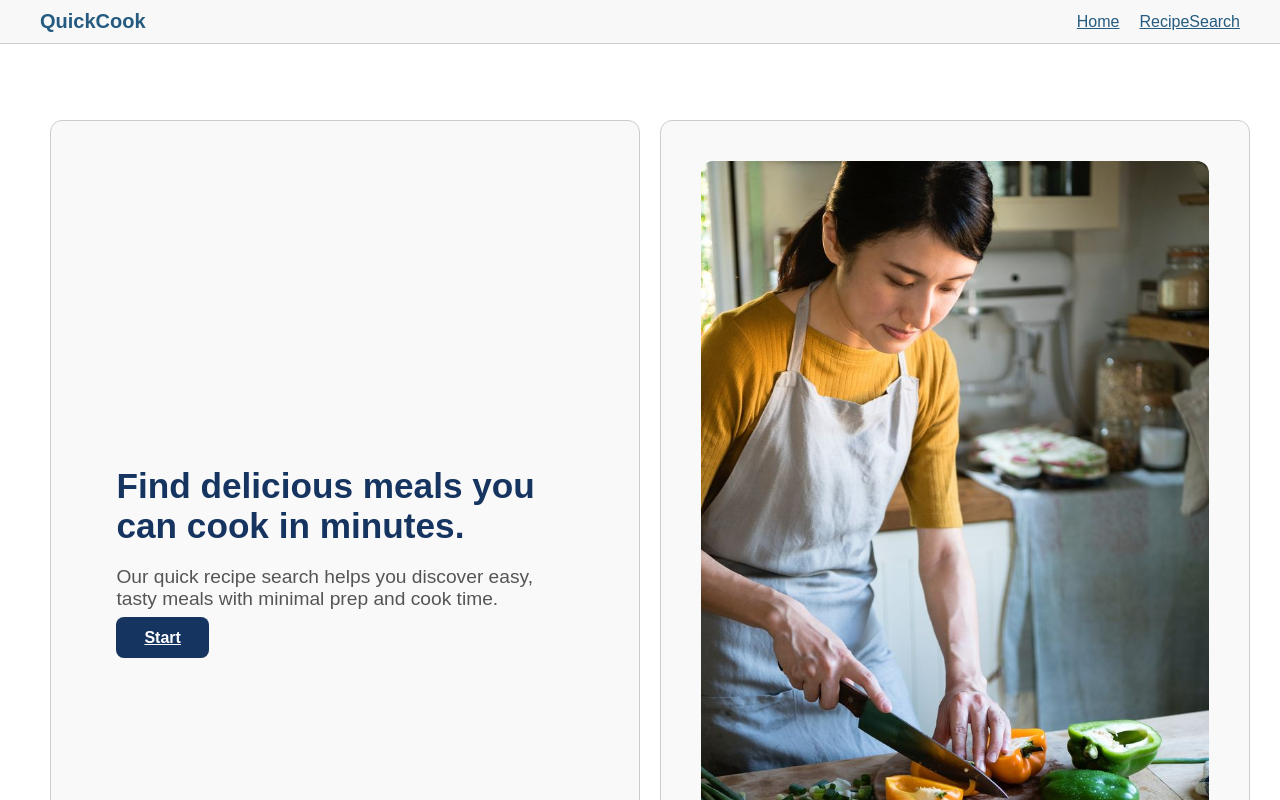
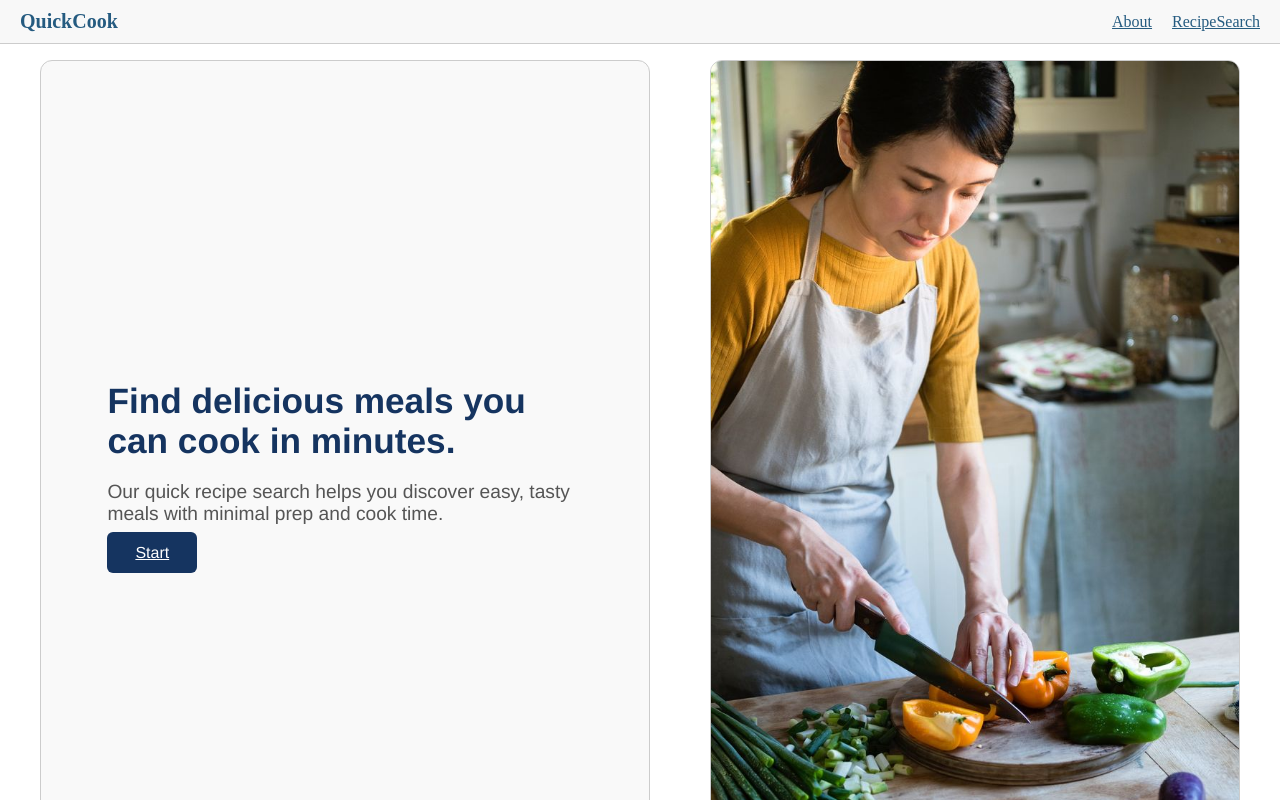
Before and after one commit to luciayin9944/Recipe_Search_App, a React (Vite) app: page / in a window 1280 px wide. Shown: the top 800 px of the page. Built offline with nearby package versions, Linux system fonts and the light colour scheme.

Commit message:
update styling

```diff
--- a/src/App.jsx
+++ b/src/App.jsx
@@ -1,11 +1,9 @@
-import { useState } from 'react'
 import { Routes, Route } from "react-router-dom"
 import NavBar from "./components/NavBar"
 import Home from './pages/Home'
 import RecipeSearch from './pages/RecipeSearch'
 import RecipePage from './pages/RecipePage'
 
-//import './App.css'
 
 function App() {
 
@@ -13,11 +11,11 @@ function App() {
   return (
     <>
       <NavBar />
-      <main style={{ paddingTop: "60px", paddingLeft: "20px" }}>
+      <main>
         <Routes>
           <Route path='/' element={<Home />} />
           <Route path='/recipes' element={<RecipeSearch />} />
-            <Route path='/recipe/:id' element={<RecipePage />} />
+          <Route path='/recipe/:id' element={<RecipePage />} />
         </Routes>
       </main>
     </>
--- a/src/components/NavBar.css
+++ /dev/null
@@ -1,39 +0,0 @@
-.navbar {
-  position: fixed;
-  top: 0;
-  left: 0;
-  width: 100%;
-  background-color: #f8f8f8;
-  border-bottom: 1px solid #ccc;
-  padding: 10px 0;
-  z-index: 999;
-}
-
-.navbar-content {
-  max-width: 1200px;
-  margin: 0 auto;
-  padding: 0 20px;
-  display: flex;
-  align-items: center;
-  gap: 20px;
-}
-
-.logo {
-  font-size: 20px;
-  font-weight: bold;
-  color: #255b80;
-  margin-right: auto;
-}
-
-.nav-button {
-  background-color: transparent;
-  border: none;
-  font-size: 16px;
-  cursor: pointer;
-  text-decoration: underline;
-  color: #255b80;
-}
-
-.nav-button:hover {
-  color: #8b8c8d;
-}
--- a/src/components/Navbar.jsx
+++ b/src/components/Navbar.jsx
@@ -1,16 +1,72 @@
-import "./NavBar.css";
+
 import { Link } from "react-router-dom";
+import styled from "styled-components";
+
 
 function NavBar() {
   return (
-    <nav className="navbar">
-      <div className="navbar-content">
-        <div className="logo">QuickCook</div>
-        <Link to="/" className="nav-button">Home</Link>
-        <Link to="/recipes" className="nav-button">RecipeSearch</Link>
-      </div>
-    </nav>
+    <Navbar>
+      <NavbarContent>
+        <Logo>QuickCook</Logo>
+        <NavButtons>
+          <NavLink to="/">About</NavLink>
+          <NavLink to="/recipes">RecipeSearch</NavLink>
+        </NavButtons>
+      </NavbarContent>
+    </Navbar>
   );
 }
 
 export default NavBar;
+
+// styled-components
+const Navbar = styled.nav`
+  position: fixed;
+  top: 0;
+  left: 0;
+  width: 100%;
+  background-color: #f8f8f8;
+  border-bottom: 1px solid #ccc;
+  padding: 10px 0;
+  z-index: 999;
+`;
+
+
+
+const NavbarContent = styled.div`
+  max-width: 1200px;
+  padding: 0 20px;
+  display: flex;
+  align-items: center;
+  justify-content: space-between;
+`;
+
+const NavButtons = styled.div`
+  display: flex;
+  gap: 20px;
+  position: absolute;
+  right: 20px;
+`;
+
+
+const Logo = styled.div`
+  font-family: "Permanent Marker", cursive;
+  font-size: 20px;
+  font-weight: bold;
+  color: #255b80;
+  margin-right: auto;
+  left: 40px;
+`;
+
+const NavLink = styled(Link)`
+  background-color: transparent;
+  border: none;
+  font-size: 16px;
+  cursor: pointer;
+  text-decoration: underline;
+  color: #255b80;
+
+  &:hover {
+    color: #8b8c8d;
+  }
+`;
--- a/src/components/RecipeCard.jsx
+++ b/src/components/RecipeCard.jsx
@@ -1,40 +1,59 @@
 import { useNavigate } from "react-router-dom";
+import styled from "styled-components";
 
 function RecipeCard({ recipe }) {
-    const navigate = useNavigate();
+  const navigate = useNavigate();
 
-    const score = recipe.user_ratings?.score
+  const score = recipe.user_ratings?.score
     ? (recipe.user_ratings.score * 100).toFixed(0) + "%"
     : "N/A";
 
-    return (
-        <div onClick={() => navigate(`/recipe/${recipe.id}`)}
-            style={{
-                width: "250px",
-                height: "400px",
-                border: "1px solid #ccc",
-                padding: "10px",
-                borderRadius: "8px",
-                margin: "10px",
-                cursor: "pointer",
-            }}
-        >
-
-            <img
-                src={recipe.thumbnail_url}
-                alt={recipe.name}
-                style={{
-                    width: "100%",
-                    height: "250px",
-                    objectFit: "cover",
-                    borderRadius: "6px",
-                }}
-            />
-            <h4>{recipe.name}</h4>
-            <p>Total Time: {recipe.total_time_minutes} min</p>
-            <p style={{ color: "#888", fontSize: "14px" }}>Rating: {score}</p>
-        </div>
-    );
+  return (
+    <Card onClick={() => navigate(`/recipe/${recipe.id}`)}>
+      <Thumbnail src={recipe.thumbnail_url} alt={recipe.name} />
+      <Title>{recipe.name}</Title>
+      <Meta>Total Time: {recipe.total_time_minutes} min</Meta>
+      <Rating>Rating: {score}</Rating>
+    </Card>
+  );
 }
 
 export default RecipeCard;
+
+// Styled Components
+
+const Card = styled.div`
+  width: 250px;
+  height: 400px;
+  border: 1px solid #ccc;
+  padding: 10px;
+  border-radius: 8px;
+  margin: 10px;
+  cursor: pointer;
+  transition: transform 0.2s;
+
+  &:hover {
+    transform: scale(1.02);
+  }
+`;
+
+const Thumbnail = styled.img`
+  width: 100%;
+  height: 250px;
+  object-fit: cover;
+  border-radius: 6px;
+`;
+
+const Title = styled.h4`
+  margin: 12px 0 8px;
+  font-size: 18px;
+`;
+
+const Meta = styled.p`
+  font-size: 14px;
+`;
+
+const Rating = styled.p`
+  color: #888;
+  font-size: 14px;
+`;
--- a/src/components/RecommendationSlider.jsx
+++ b/src/components/RecommendationSlider.jsx
@@ -59,7 +59,7 @@ function RecommendationSlider() {
 
     return (
         <SliderWrapper>
-            <Title>🔥 Today's Top Recipe</Title>
+            <Title>Today's Top Recipe</Title>
             {recipes.length > 0 && (
                 <CardContainer>
                     <SliderCard recipe={recipes[currIndex]} />
@@ -113,9 +113,13 @@ const SliderWrapper = styled.div`
 const Title = styled.h2`
   display: flex;
   font-size: 2rem;
-  margin-bottom: 1.5rem;
+  margin-bottom: 0.8rem;
   text-align: center;
+  color:rgb(21, 52, 96);
 `;
+
+
+
 
 const CardContainer = styled.div`
   position: relative;
--- a/src/index.css
+++ b/src/index.css
@@ -1,6 +1,8 @@
-body {
+
+
+
+html, body, #root {
+  height: 100%;
   margin: 0;
   padding: 0;
-  font-family: sans-serif;
-  /* background-color: rgb(21, 52, 96); */
 }
--- a/src/pages/Home.jsx
+++ b/src/pages/Home.jsx
@@ -5,7 +5,7 @@ import { Link } from "react-router-dom";
 
 function Home() {
   return (
-    <PageWrapper>
+    <PageContainer>
       <Section>
         {/* left side*/}
         <CardContainer>
@@ -19,18 +19,19 @@ function Home() {
         </CardContainer>
 
         {/* Right side */}
-        <CardContainer>
+        <CardContainer $noPadding>
           <Image src="/about.jpg" alt="Quick recipe" />
         </CardContainer>
       </Section>
-    </PageWrapper>
+    </PageContainer>
   );
 }
 
-const PageWrapper = styled.div`
+const PageContainer= styled.div`
   display: flex;
   justify-content: center;
   padding: 60px 20px;
+  font-family: 'Helvetica Neue', sans-serif;
 `;
 
 const Section = styled.section`
@@ -38,7 +39,7 @@ const Section = styled.section`
   width: 100%;
   max-width: 1200px;
   align-items: stretch;
-  gap: 20px;
+  gap: 60px;
 
   @media (max-width: 768px) {
     flex-direction: column;
@@ -54,22 +55,10 @@ const CardContainer = styled.div`
   align-items: center;
   justify-content: center;
 
-  padding: ${(props) => (props.noPadding ? "0" : "40px")};
+  padding: ${(props) => (props.$noPadding ? "0" : "40px")};
   overflow: hidden;
 `;
 
-// const CardContainer = styled.div`
-//   flex: 1;
-//   border: 0.5px solid #ccc;
-//   border-radius: 12px;
-//   background-color: #f9f9f9;
-//   display: flex;
-//   align-items: center;
-//   justify-content: center;
-
-//   padding: ${(props) => (props.noPadding ? "0" : "40px")};
-//   overflow: hidden;
-// `;
 
 const TextBox = styled.div`
   max-width: 90%;
@@ -86,31 +75,33 @@ const Description = styled.p`
   color: #555;
 `;
 
+
 const StartButton = styled.button`
-  margin-top: 200px;
   padding: 12px 28px;
-  font-size: 1rem;
-  font-weight: bold;
+  border-radius: 6px;
+  background-color: rgb(21, 52, 96);
   color: white;
-  background-color:rgb(21, 52, 96);
   border: none;
-  border-radius: 8px;
   cursor: pointer;
-  transition: background-color 0.3s ease;
 
   &:hover {
-    background-color:rgb(73, 86, 94);
+    background-color: rgb(73, 86, 94);
   }
 `;
 
+
+// const Image = styled.img`
+//   width: 100%;
+//   height: 100%;
+//   object-fit: cover;
+//   border-radius: 12px;
+// `;
 
 const Image = styled.img`
   width: 100%;
   height: 100%;
   object-fit: cover;
-  border-radius: 12px;
+  display: block;
 `;
 
-
-
 export default Home;
--- a/src/pages/RecipePage.jsx
+++ b/src/pages/RecipePage.jsx
@@ -94,11 +94,10 @@ function RecipePage() {
 const PageContainer = styled.div`
   background-color: rgb(21, 52, 96);
   color: #d1d5db;
-  padding: 40px;
+  padding: 80px;
   min-height: 100vh;
   font-family: 'Helvetica Neue', sans-serif;
 `;
-
 
 
 const ContentSection = styled.div`
@@ -107,8 +106,6 @@ const ContentSection = styled.div`
   gap: 40px;
   align-items: flex-start;
 `;
-
-
 
 
 const IngredientWrapper = styled.div`
@@ -139,7 +136,6 @@ const InstructionsWrapper = styled.div`
 `;
 
 
-
 const LeftColumn = styled.div`
   flex: 1;
 `;
@@ -157,9 +153,9 @@ const RecipeImage = styled.img`
   max-height: 400px;
   border-radius: 0 0 100px 0;
   object-fit: cover;
+  margin-top: 40px;
   margin-bottom: 40px;
 `;
-
 
 
 const NutritionWrapper = styled.div`
@@ -176,11 +172,12 @@ const Heading = styled.h1`
   color: #ffffff;
 `;
 
-const SubHeading = styled.h4`
-  margin-top: 32px;
-  font-size: 18px;
+const SubHeading = styled.h3`
+  margin-top: 36px;
+  font-size: 28px;
   border-bottom: 1px solid #fff;
   padding-bottom: 4px;
+  color: #ffffff;
 `;
 
 const Meta = styled.div`
@@ -191,6 +188,7 @@ const MetaRow = styled.div`
   display: flex;
   gap: 24px;
   margin-bottom: 8px;
+  font-size: 20px;
 
   p {
     margin: 0;
@@ -204,7 +202,6 @@ const List = styled.ul`
 `;
 
 
-
 const ListItem = styled.li`
   margin-bottom: 8px;
   line-height: 1.6;
@@ -216,6 +213,8 @@ export default RecipePage;
 
 
 
+
+// White Background Style
 
 // const PageContainer = styled.div`
 //   background-color: rgb(250, 251, 252);
@@ -232,8 +231,6 @@ export default RecipePage;
 //   align-items: flex-start;
 // `;
 
-
-
 // const IngredientWrapper = styled.div`
 //   border: 0.5px solid #ccc;
 //   border-radius: 12px;
@@ -245,12 +242,9 @@ export default RecipePage;
 //   min-height: 60vh;
 // `;
 
-
-
 // const InstructionsSection = styled.div`
 //   margin-top: 40px;
 // `;
-
 
 // const InstructionsWrapper = styled.div`
 //   border: 0.5px solid #ccc;
@@ -323,7 +317,6 @@ export default RecipePage;
 //   padding: 0;
 //   margin-top: 12px;
 // `;
-
 
 
 // const ListItem = styled.li`
--- a/src/pages/RecipeSearch.jsx
+++ b/src/pages/RecipeSearch.jsx
@@ -47,10 +47,11 @@ function RecipeSearch() {
 
 
     return (
-        <>
+        <PageContainer>
             <RecommendationSlider />
-            <h2>Quick-Cook Recipes</h2>
 
+            <SearchSection>
+                <Title>QuickCook Recipes</Title>
                 <SearchBar>
                     <Label>
                     Max Time:
@@ -77,7 +78,7 @@ function RecipeSearch() {
                 </SearchBar>
 
                 {hasSearched && !loading && results.length === 0 && (
-                <NoResult>No recipes found.</NoResult>
+                    <NoResult><strong>No recipes found.</strong></NoResult>
                 )}
 
                 <RecipeList>
@@ -87,16 +88,27 @@ function RecipeSearch() {
                     </RecipeItem>
                     ))}
                 </RecipeList>
-            </>
+            </SearchSection>
+            </PageContainer>
     )
 }
 
 
-const SliderWrapper = styled.div`
-  display: flex;
-  justify-content: center;
-  align-items: center;
-  min-height: 60vh;
+const PageContainer = styled.div`
+  padding: 60px;
+  font-family: 'Helvetica Neue', sans-serif;
+`;
+
+const Title = styled.h4`
+  font-size: 1.6rem;
+  color:rgb(21, 52, 96);
+  margin-bottom: 20px;
+`;
+
+
+const SearchSection = styled.div`
+  margin-top: 40px;
+  padding-left: 40px;
 `;
 
 const SearchBar = styled.div`
@@ -127,13 +139,13 @@ const Input = styled.input`
 const Button = styled.button`
   padding: 6px 12px;
   border-radius: 6px;
-  background-color: #0077cc;
+  background-color: rgb(21, 52, 96);
   color: white;
   border: none;
   cursor: pointer;
 
   &:hover {
-    background-color: #005fa3;
+    background-color: rgb(73, 86, 94);
   }
 `;
 
@@ -155,6 +167,7 @@ const NoResult = styled.p`
   text-align: center;
   color: #666;
   font-style: italic;
+  font-size: 2.2rem;
 `;
 
 export default RecipeSearch
```
Lines whose indentation alone changed are shown as unchanged.
